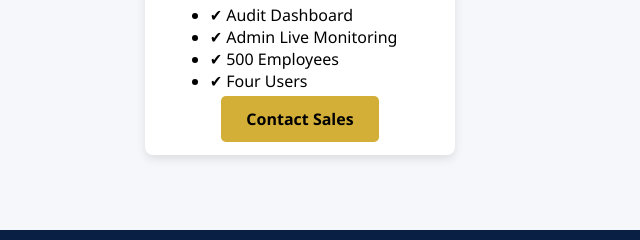
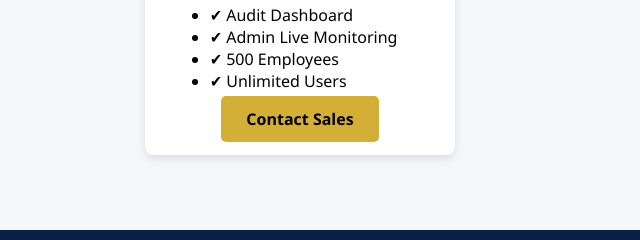
Before and after one commit to amitluv2gudgal-create/Web-Spectrum, a website: page public/pricing.html in a window 1280 px wide. Shown: the part 1389-1629 px from the top of the page, 340-980 px from the left. Drawn offline with Linux system fonts and the light colour scheme.

Commit message:
Pricing Change

```diff
--- a/public/pricing.html
+++ b/public/pricing.html
@@ -124,7 +124,7 @@
             <li>✔ Audit Dashboard</li>
             <li>✔ Admin Live Monitoring</li>
             <li>✔ 500 Employees</li>
-            <li>✔ Four Users</li>
+            <li>✔ Unlimited Users</li>
 
         </ul>
 
```
